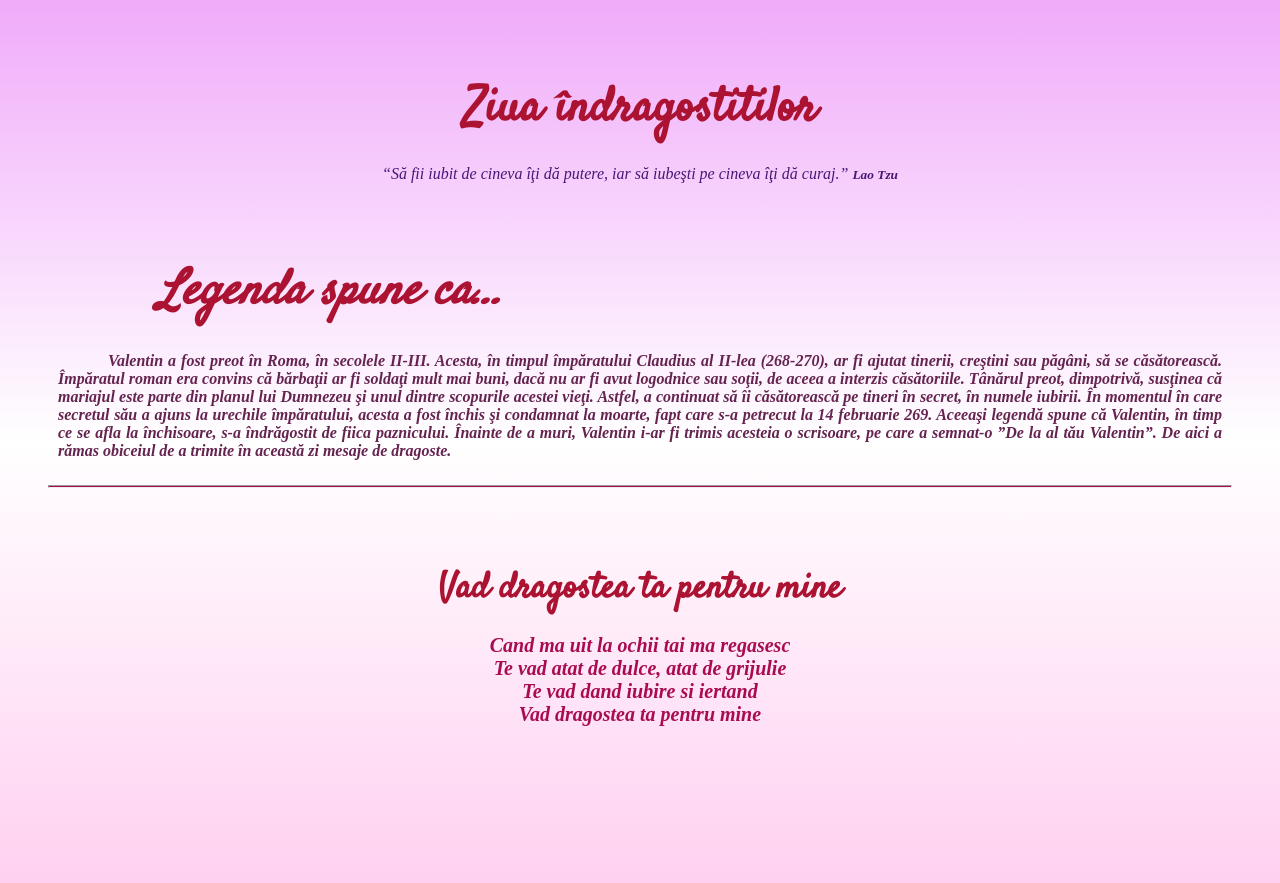
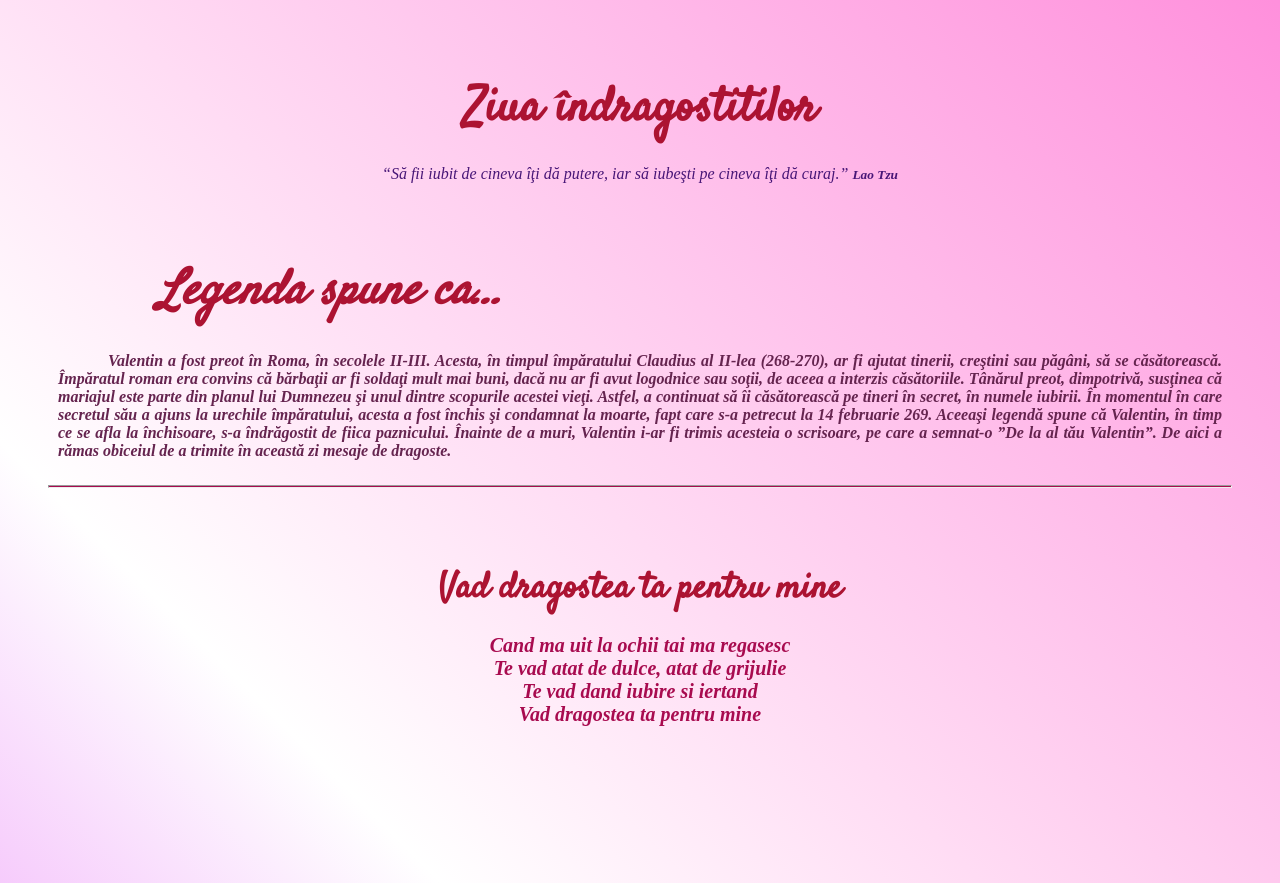
Before and after one commit to eNv1az/Valentine-s-Day, a plain HTML site: page index.html in a window 1280 px wide. Drawn offline with Linux system fonts and the light colour scheme.

Commit message:
Update style.css

```diff
--- a/style.css
+++ b/style.css
@@ -8,8 +8,8 @@
     color: rgb(172, 19, 50);
     height: 100vh;
     width: auto;
-    background: linear-gradient(180deg,#d303ef,#ffffff,#ff73d3);
-    background-size: 300% 300%;
+    background: linear-gradient(45deg,#d303ef,#ffffff,#ff73d3);
+    background-size: 200% 200%;
     animation: color 10s ease-in-out infinite;
 
     H1 {
```
